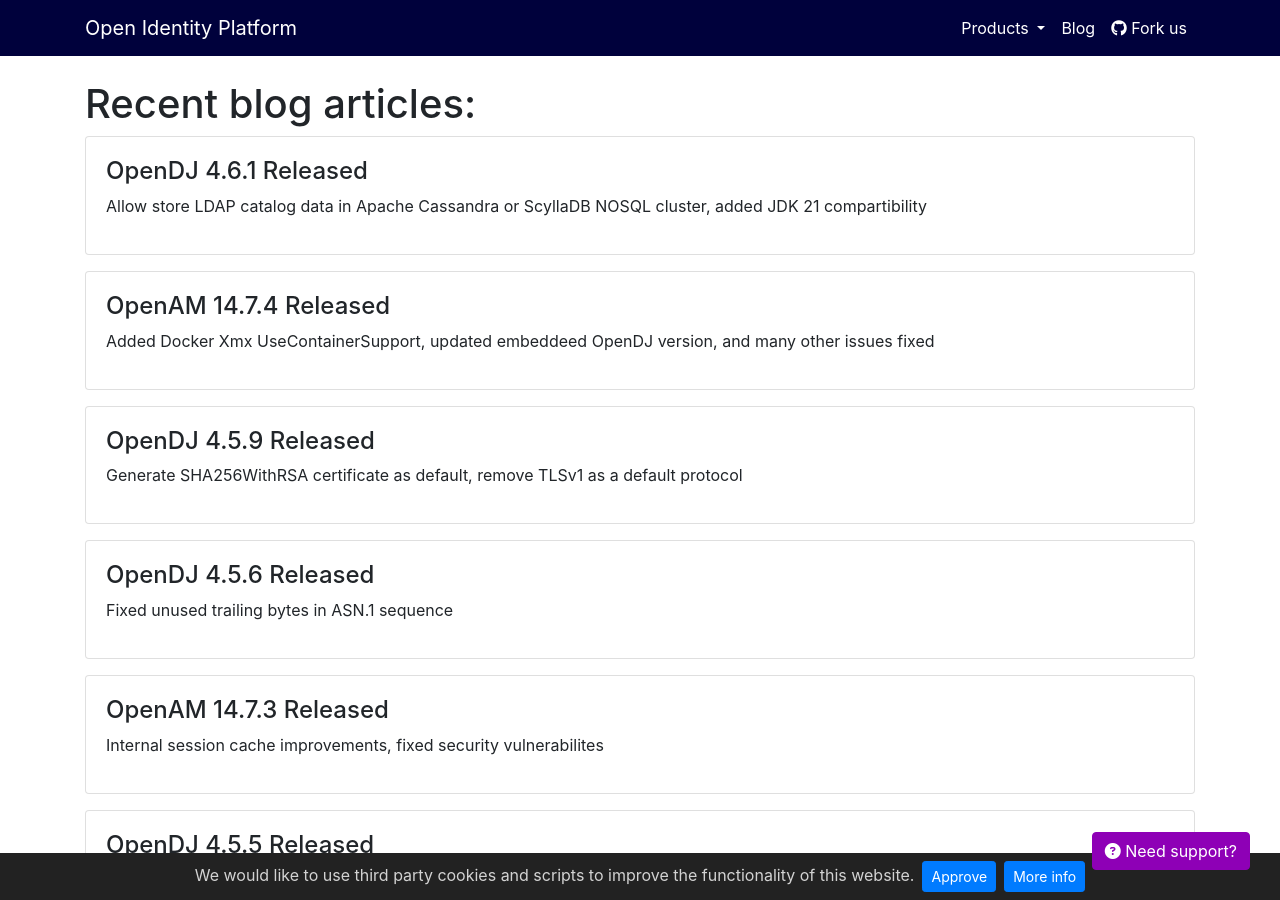
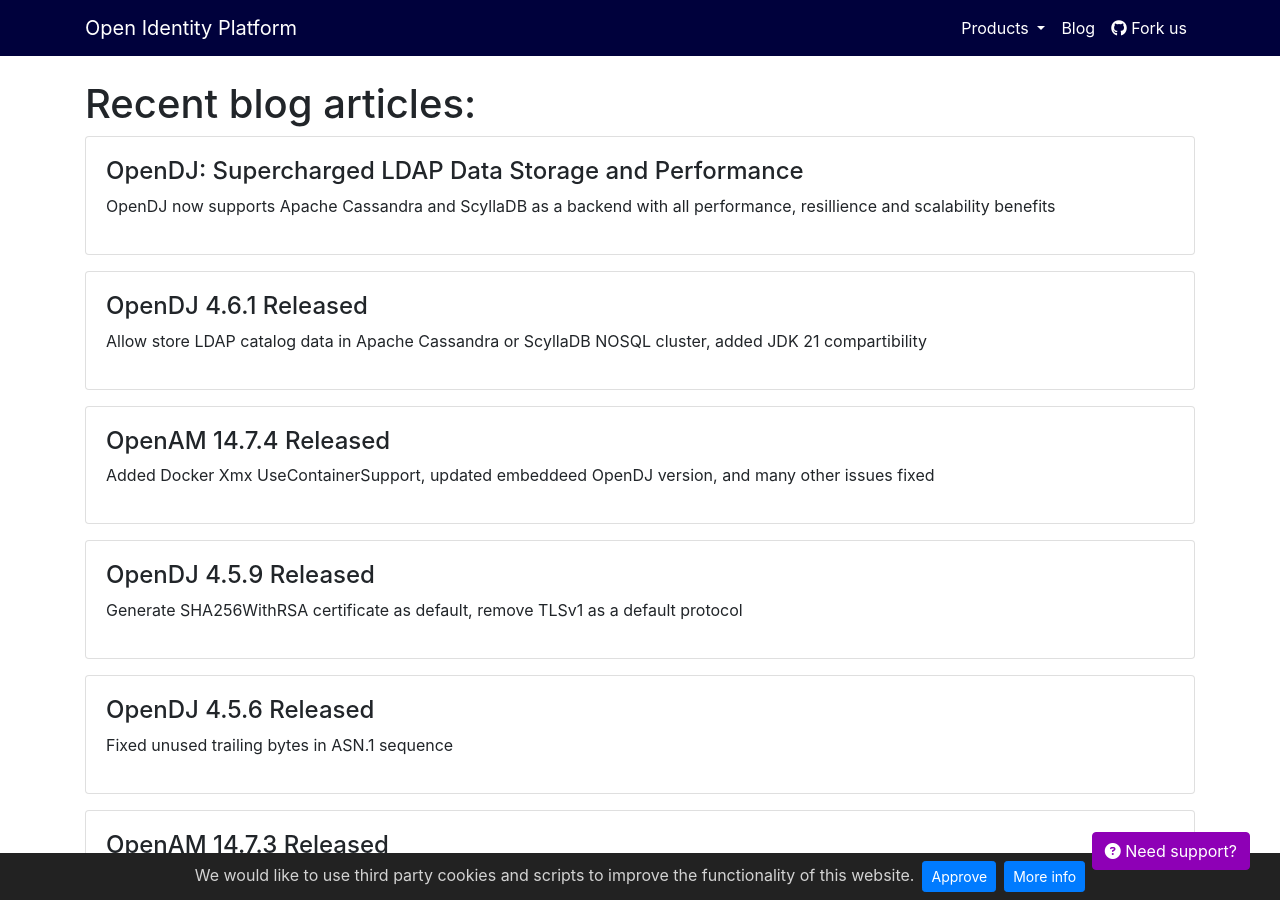
Before and after one commit to OpenIdentityPlatform/OpenIdentityPlatform.org, a Jekyll site: the page built from blog/index.html, in a window 1280 px wide and 900 px high. Built offline with Jekyll 4.4.1, drawn with Linux system fonts in a browser that asks for light colours; some of the changed lines change nothing that is shown.

Commit message:
OpenDJ LDAP Data Storage and Performance (#144)

````diff
--- a/_data/blogposts.yml
+++ b/_data/blogposts.yml
@@ -1,3 +1,7 @@
+-
+  title: 'OpenDJ: Supercharged LDAP Data Storage and Performance'
+  link: '/blog/opendj-ldap-data-storage-and-performance'
+  description: 'OpenDJ now supports Apache Cassandra and ScyllaDB as a backend with all performance, resillience and scalability benefits'
 -
   title: 'OpenDJ 4.6.1 Released'
   link: '/blog/opendj-4-6-1-released'
--- /dev/null
+++ b/blog/opendj-ldap-data-storage-and-performance.md
@@ -0,0 +1,88 @@
+---
+layout: home
+landing-title: "OpenDJ: Supercharged LDAP Data Storage and Performance"
+landing-title2: "OpenDJ: Supercharged LDAP Data Storage and Performance"
+description: OpenDJ now supports Apache Cassandra and ScyllaDB as a backend with all performance, resillience and scalability benefits
+keywords: 'OpenDJ, Directory Service, Directory Services, LDAP, Open Identity Platform, Apache Cassandra, Scylla'
+imageurl: 'opendj-og.png'
+share-buttons: true
+---
+
+# OpenDJ: Supercharged LDAP Data Storage and Performance
+
+# Introduction
+
+LDAP-compliant directory services are a widely adopted industry standard and a convenient storage solution for identity data. They are commonly utilized in various applications, such as Enterprise Identity Management, IoT Device Management, and Machine and Equipment Management in Industry 4.0. However, a significant drawback becomes evident when the number of records exceeds 5,000,000, leading to noticeable performance degradation in LDAP-compliant services.
+
+A well-known challenge in LDAP is the absence of data sharding in both reading and writing operations between nodes.
+
+With the release of OpenDJ 4.6.1, an innovative backend integration has been introduced, enabling the utilization of Apache Cassandra or ScyllaDB. Leveraging this column-wide database backend provides several key advantages:
+
+1. **Enormous Data Storage Capacity:** OpenDJ can now store a vast amount of data.
+2. **Lightning-Fast Performance:** Users can achieve exceptional performance.
+3. **Robustness in Node Failures:** Failure of nodes does not result denial of service according to the replication level.
+4. **Replication and Scalability Benefits:**
+    1. **Efficient Write Operation Synchronization:** Write operations are processed on nodes with only the required replication level.
+    2. **Balanced Read Load:** The read load from a single node is not limited by the performance of a single node; it is distributed according to the replication level.
+
+# Setting Up an OpenDJ Instance
+
+Let's delve into configuring OpenDJ with Apache Cassandra. Ensure that you have Docker installed on your machine.
+
+1. Create a Docker network to make OpenDJ and Apache Cassandra communicate between each other.
+
+```bash
+docker network create -d bridge opendj-cassandra
+```
+
+1. **Run Apache Cassandra in a Docker image** and map the Apache Cassandra port for accessibility from the host:
+
+```bash
+docker run --rm -it -p 9042:9042 --network=opendj-cassandra --name cassandra cassandra
+```
+
+For demonstration purposes, there will be no volume mounted, and the Apache Cassandra container will be immediately removed after stopping.
+
+Set Apache Cassandra connection setting in OpenDJ environment variable `OPENDJ_JAVA_ARGS`
+
+1. **Set Apache Cassandra connection settings** in the OpenDJ environment variable **`OPENDJ_JAVA_ARGS`**:
+
+```bash
+export OPENDJ_JAVA_ARGS="-server -Ddatastax-java-driver.basic.contact-points.0=cassandra:9042 -Ddatastax-java-driver.basic.load-balancing-policy.local-datacenter=datacenter1"
+```
+
+1. Set backend type Cassandra for new OpenDJ instance and create sample data via the following environment variable:
+
+```bash
+export OPENDJ_ADD_BASE_ENTRY="--backendType cas --sampleData 5000"
+```
+
+Note the value of the **`--backendType`** parameter: it is set to **`cas`**, indicating that OpenDJ should use Apache Cassandra or ScyllaDB as its data storage.
+
+This command sets up the OpenDJ instance and creates 5000 sample data entries
+
+1. Run OpenDJ Docker image
+
+```bash
+docker run -p 1389:1389 -p 1636:1636 -p 4444:4444 --network=opendj-cassandra \
+    --env OPENDJ_JAVA_ARGS=$OPENDJ_JAVA_ARGS --env ADD_BASE_ENTRY=$OPENDJ_ADD_BASE_ENTRY \
+    --name opendj openidentityplatform/opendj:latest
+```
+
+If everything works fine you should see the following text in the terminal
+
+```bash
+Server Run Status:        Started
+OpenDJ is started
+```
+
+# **Testing**
+
+Connect to the OpenDJ instance using client software, for example, **[Apache Directory Studio](https://directory.apache.org/studio/)**.
+
+1. **In the studio, create a new connection** and configure the connection settings used during setup:
+    - **User name:** **`cn=Directory Manager`**
+    - **Password:** **`password`**
+    - **Host:** **`localhost`**
+    - **Port:** **`1389`**
+2. **Once connected to OpenDJ**, you can view all the newly created records.
````
